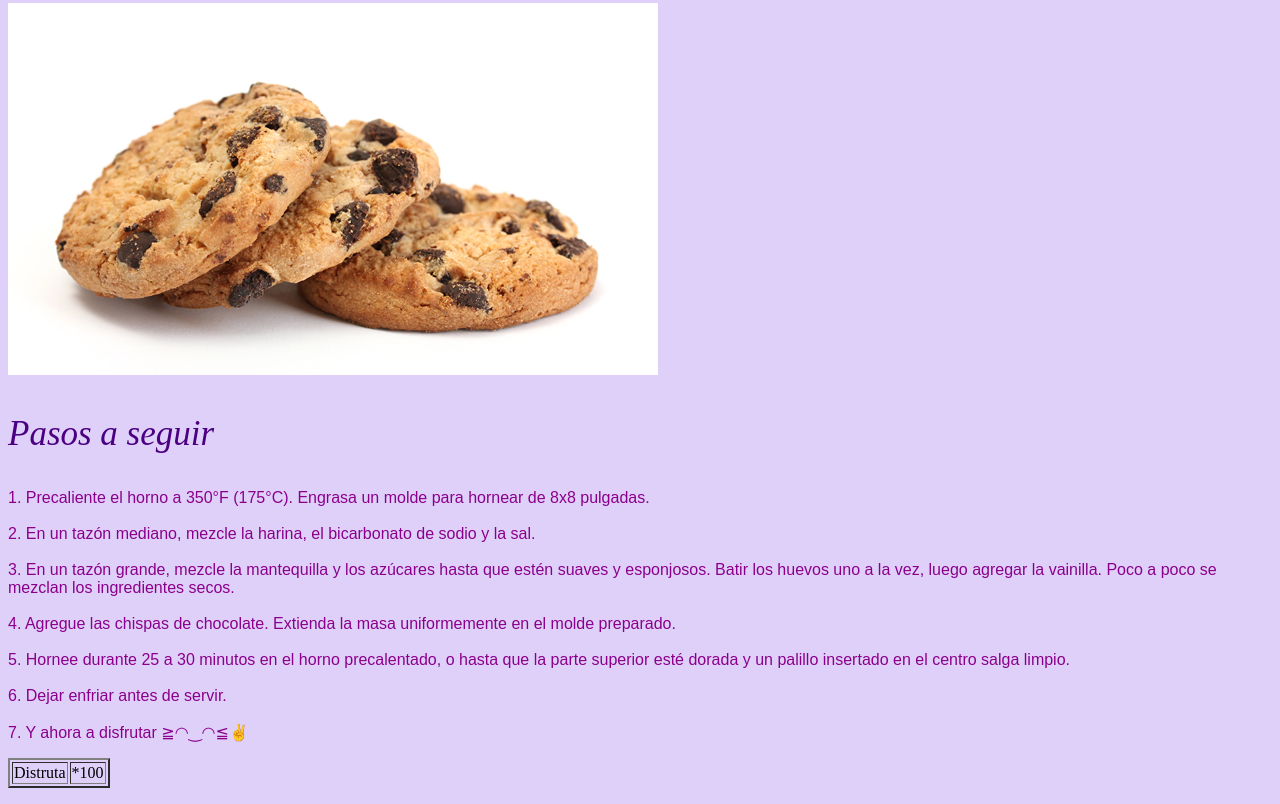
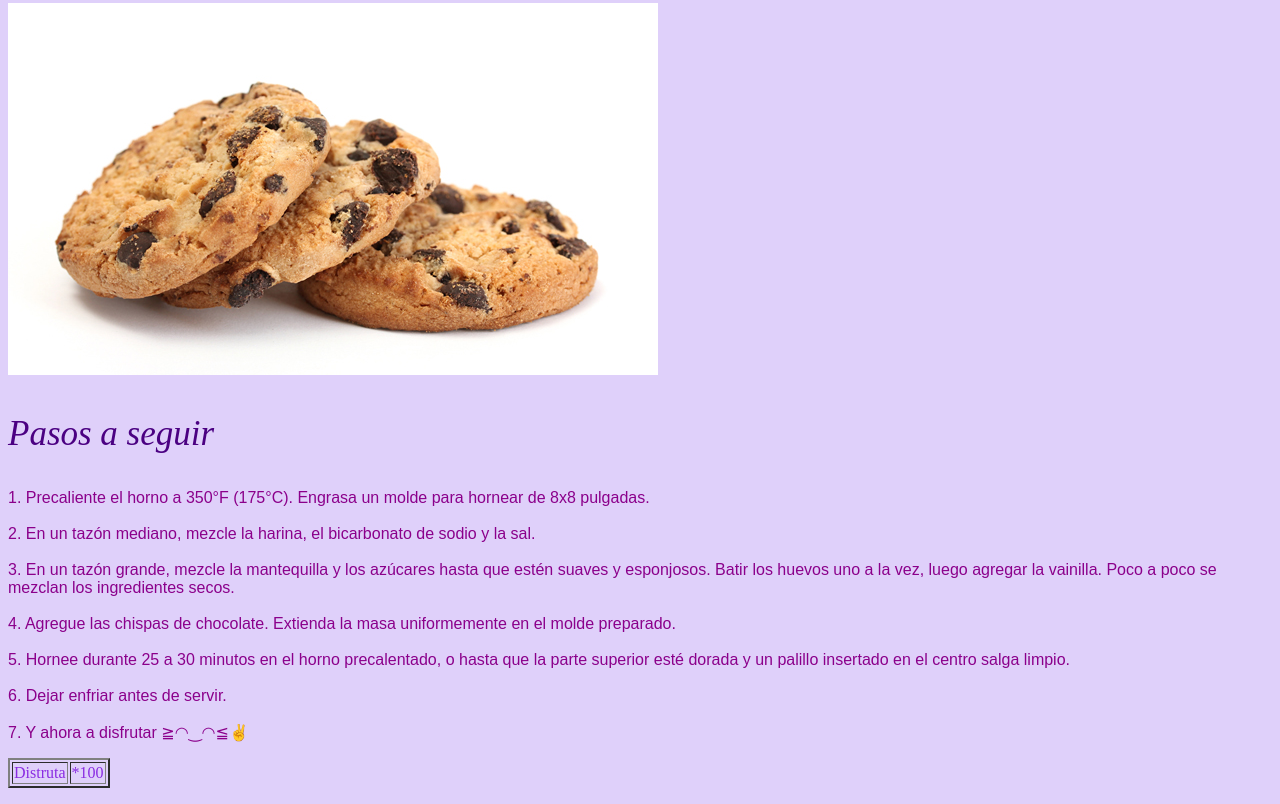
Before and after one commit to CelesteOwO/CelesteOwO.github.io, a plain HTML site: page index.html in a window 1280 px wide. Shown: the part 547-1351 px from the top of the page. Drawn offline with Linux system fonts and the light colour scheme.

Commit message:
Update index.html

```diff
--- a/index.html
+++ b/index.html
@@ -31,7 +31,7 @@
 <br> 5. Hornee durante 25 a 30 minutos en el horno precalentado, o hasta que la parte superior esté dorada y un palillo insertado en el centro salga limpio. </br>
 <br> 6. Dejar enfriar antes de servir.</br>
 <br> 7. Y ahora a disfrutar ≧◠‿◠≦✌ </br>
- <table border="2">
+ <table border="2" style="color: blueviolet">
        <tr>
            <td>Distruta</td>
            <td>*100</td>
```
